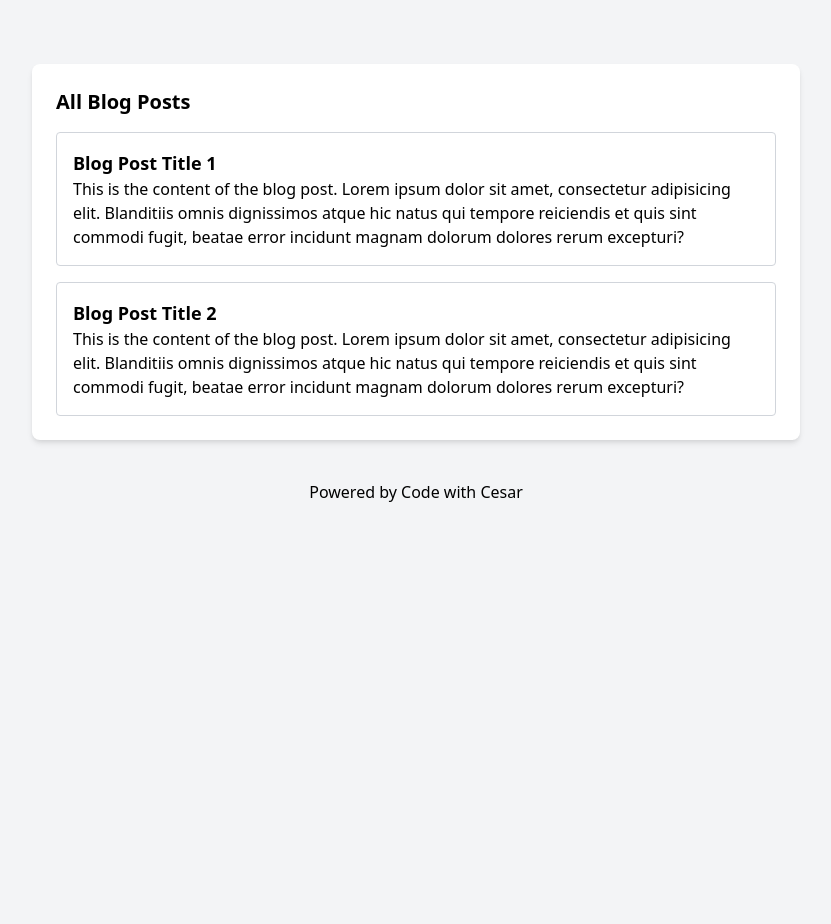
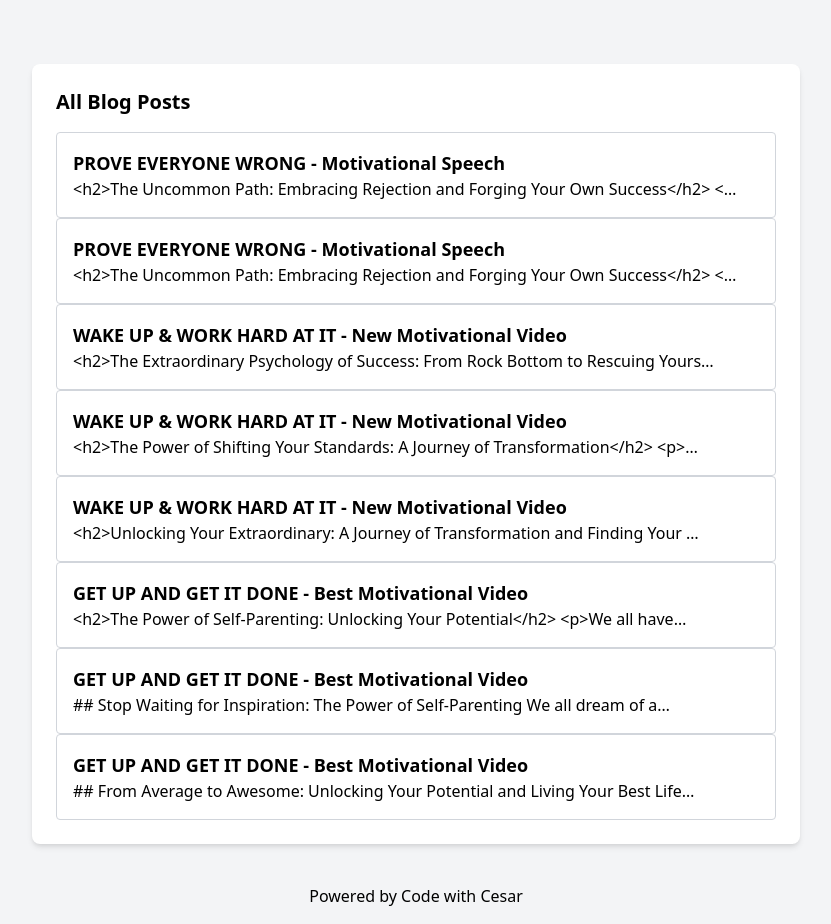
Before and after one commit to cesardushime/YouTube_to_Blog_Generator, a Django app: template templates/all-blogs.html in a window 1280 px wide. Shown: the part 68-992 px from the top of the page, without its empty margins (224-1055 px from the left). Before the commit the page ends 570 px from the top, so only its background shows below. Run offline with Django 5.2, Linux system fonts and the light colour scheme; the template is opened without the code that fills it: values that come from a table or form of the project are taken from there, others are empty; data comes from the database, SQL or seed files in the repository; both versions use the stored data as it was after the commit.

Commit message:
added feature to save articles generated by user per user

```diff
--- a/blog_generator/urls.py
+++ b/blog_generator/urls.py
@@ -6,5 +6,8 @@ urlpatterns = [
     path('signup', views.user_signup, name='signup'),
     path('logout', views.user_logout, name='logout'),
     path('generate-blog', views.generate_blog, name='generate-blog'),
+    path('blog_list', views.blog_list, name='blog_list'),
+    path('blog-details/<int:pk>/', views.blog_details, name='blog-details'),
+
 
 ]
--- a/templates/all-blogs.html
+++ b/templates/all-blogs.html
@@ -19,26 +19,25 @@
     </nav>
     <br>
     <!-- Main content cotainer -->
-     <div class="container mx-auto mt-10 px-4 sm:px-0">
+    <div class="container mx-auto mt-10 px-4 sm:px-0">
         <div class="max-w-3xl mx-auto bg-white p-6 rounded-lg shadow-md">
             <!-- Blog posts section -->
-             <section>
+            <section>
                 <h2 class="text-xl mb-4 font-semibold">All Blog Posts</h2>
                 <div class="space-y-4">
+                    {% for article in blog_articles reversed %}
+                    <a href='blog-details/{{article.id}}'>
                     <div class="border border-gray-300 p-4 rounded">
-                        <h3 class="text-lg font-semibold">Blog Post Title 1</h3>
-                    <p>This is the content of the blog post. Lorem ipsum dolor sit amet, consectetur adipisicing elit. Blanditiis omnis dignissimos atque hic natus qui tempore reiciendis et quis sint commodi fugit, beatae error incidunt magnam dolorum dolores rerum excepturi?</p>
+                        <h3 class="text-lg font-semibold">{{article.youtube_title}}</h3>
+                    <p>{{article.generated_content |truncatechars:80}}</p>
                     </div>
-
-                    <div class="border border-gray-300 p-4 rounded">
-                        <h3 class="text-lg font-semibold">Blog Post Title 2</h3>
-                    <p>This is the content of the blog post. Lorem ipsum dolor sit amet, consectetur adipisicing elit. Blanditiis omnis dignissimos atque hic natus qui tempore reiciendis et quis sint commodi fugit, beatae error incidunt magnam dolorum dolores rerum excepturi?</p>
-                    </div>
+                    </a>
+                {% endfor%}
                 </div>
-             </section>
+            </section>
         </div>
-     </div>
-     <footer class="text-center p-4 text-blacl mt-6">
+    </div>
+    <footer class="text-center p-4 text-blacl mt-6">
         Powered by <a href="inkedin.com/in/cesar-dushimimana-731345236/">Code with Cesar</a>
     </footer>
 </body>
```
Also changed, not shown: blog_generator/views.py (+30 -16 lines), templates/blog-details.html (+8 -8 lines), db.sqlite3, 3 other files.
